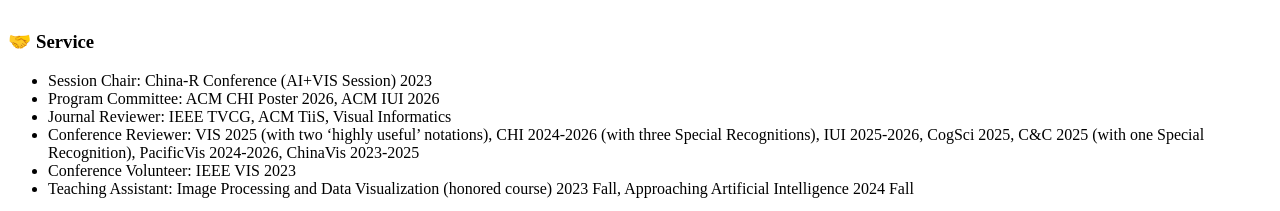
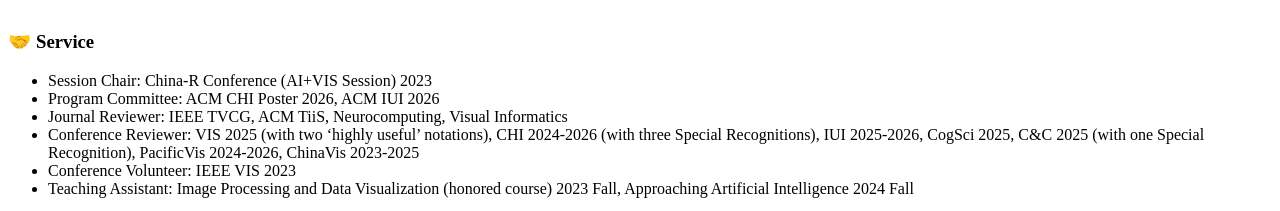
Before and after one commit to ZekaiShao25/ZekaiShao25.github.io, a Jekyll site: the page built from _pages/include/service.md, in a window 1280 px wide. Shown: the part 1255-1466 px from the top of the page. Built offline with Jekyll 4.4.1, drawn with Linux system fonts in a browser that asks for light colours; our own code applies the rules of GitHub Pages for plain Markdown files.

Commit message:
add neurocomputing review

```diff
--- a/_pages/include/service.md
+++ b/_pages/include/service.md
@@ -2,7 +2,7 @@
 # 🤝 Service
 -   Session Chair: China-R Conference (AI+VIS Session) 2023
 -   Program Committee: ACM CHI Poster 2026, ACM IUI 2026
--   Journal Reviewer: IEEE TVCG, ACM TiiS, Visual Informatics
+-   Journal Reviewer: IEEE TVCG, ACM TiiS, Neurocomputing, Visual Informatics
 -	Conference Reviewer: VIS 2025 (with two 'highly useful' notations), CHI 2024-2026 (with three Special Recognitions), IUI 2025-2026, CogSci 2025, C&C 2025 (with one Special Recognition), PacificVis 2024-2026, ChinaVis 2023-2025
 -	Conference Volunteer: IEEE VIS 2023
 -	Teaching Assistant: Image Processing and Data Visualization (honored course) 2023 Fall, Approaching Artificial Intelligence 2024 Fall
```
